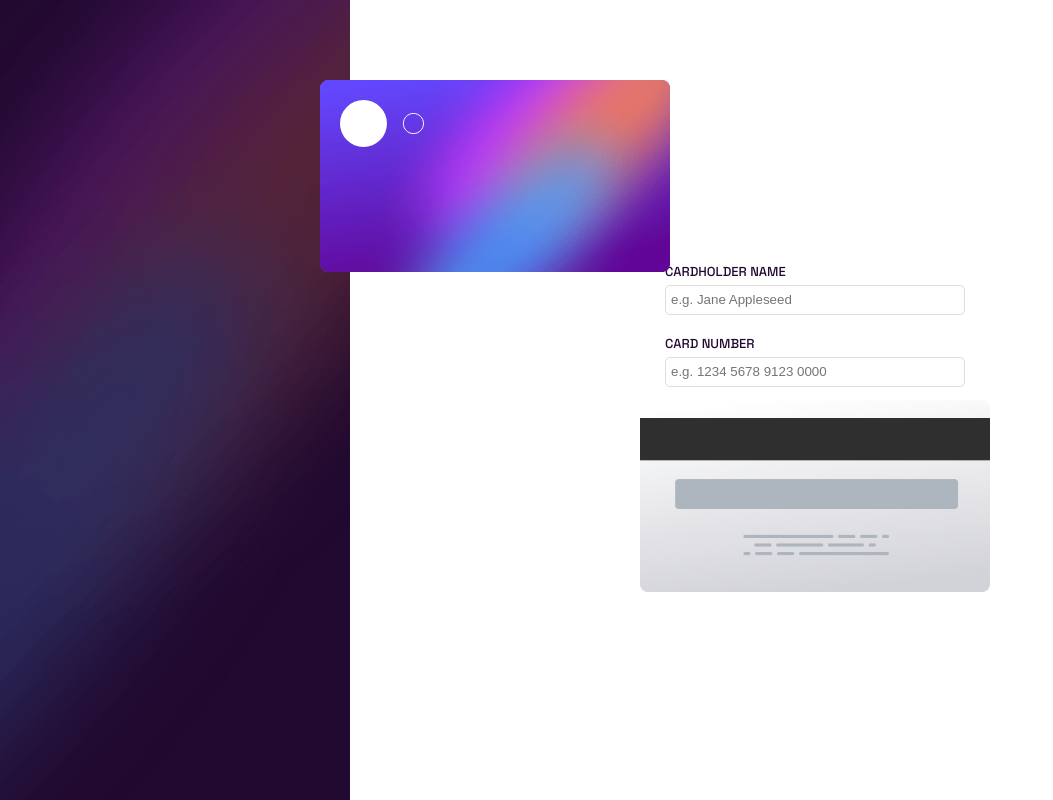
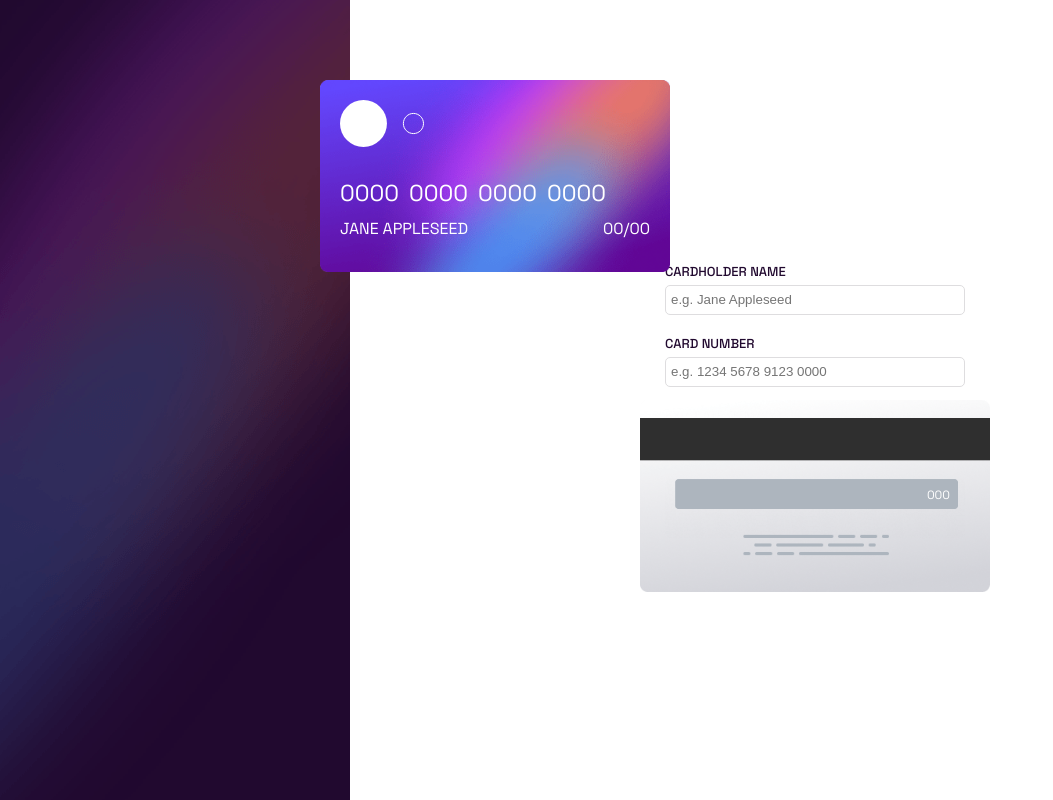
Before and after one commit to OscarCasEsc/FrontendMentor-InteractiveCardDetailsForm, an Angular app: page / in a window 1280 px wide. Shown: the whole page, without its empty margins (0-1053 px from the left). Built offline with nearby package versions, Linux system fonts and the light colour scheme.

Commit message:
✨Show default values

```diff
--- a/src/app/card-back/card-back.component.ts
+++ b/src/app/card-back/card-back.component.ts
@@ -10,7 +10,7 @@ import { FormChange } from '../core/models/formChange.model';
 export class CardBackComponent implements OnInit {
   cvc: string;
   constructor(public cardService: CardService) {
-    this.cvc = '';
+    this.cvc = '000';
   }
 
   ngOnInit(): void {
--- a/src/app/card-front/card-front.component.ts
+++ b/src/app/card-front/card-front.component.ts
@@ -12,9 +12,9 @@ export class CardFrontComponent implements OnInit {
   number: string[];
   expiration: string;
   constructor(public cardService: CardService) {
-    this.name = '';
-    this.number = [];
-    this.expiration = '';
+    this.name = 'Jane Appleseed';
+    this.number = ['0000', '0000', '0000', '0000'];
+    this.expiration = '00/00';
   }
   ngOnInit(): void {
     this.cardService.getForm$().subscribe((form: FormChange) => {
```
